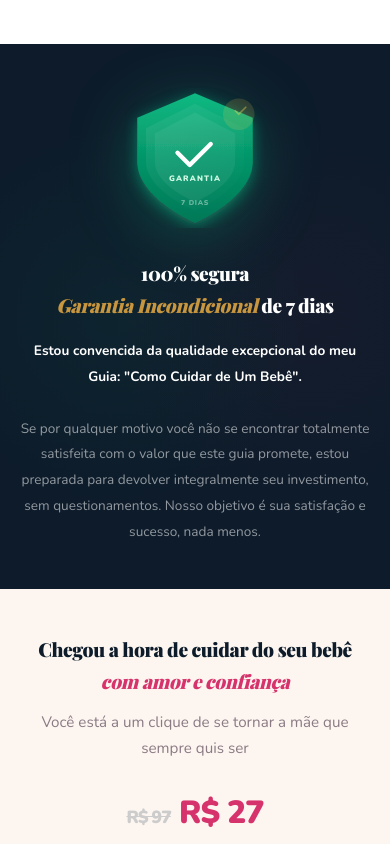
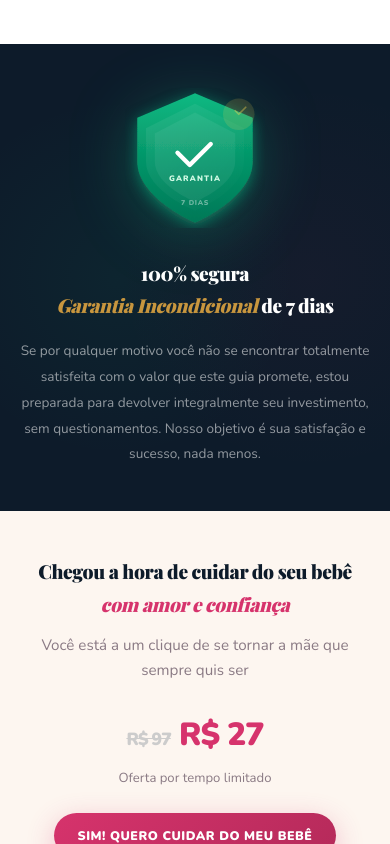
Before and after one commit to marcocareaga/cuidadoscombebe, a plain HTML site: page index.html in a window 390 px wide. Shown: the part 9716-10560 px from the top of the page. Drawn offline with nearby package versions, Linux system fonts and the light colour scheme; a web font is replaced by a local one.

Commit message:
Mobile: texto 'Estou convencida...' removido da garantia

```diff
--- a/index.html
+++ b/index.html
@@ -1101,7 +1101,7 @@
       <div>
         <h2 class="guar-ttl">100% segura<br class="mobile-only"><span class="desktop-only">— </span><em>Garantia Incondicional</em> de 7 dias</h2>
         <p class="guar-txt">
-          <strong>Estou convencida da qualidade excepcional do meu Guia: "Como Cuidar de Um Bebê".</strong><br><br>
+          <span class="desktop-only"><strong>Estou convencida da qualidade excepcional do meu Guia: "Como Cuidar de Um Bebê".</strong><br><br></span>
           Se por qualquer motivo você não se encontrar totalmente satisfeita com o valor que este guia promete, estou preparada para devolver integralmente seu investimento, sem questionamentos. Nosso objetivo é sua satisfação e sucesso, nada menos.
         </p>
       </div>
```
